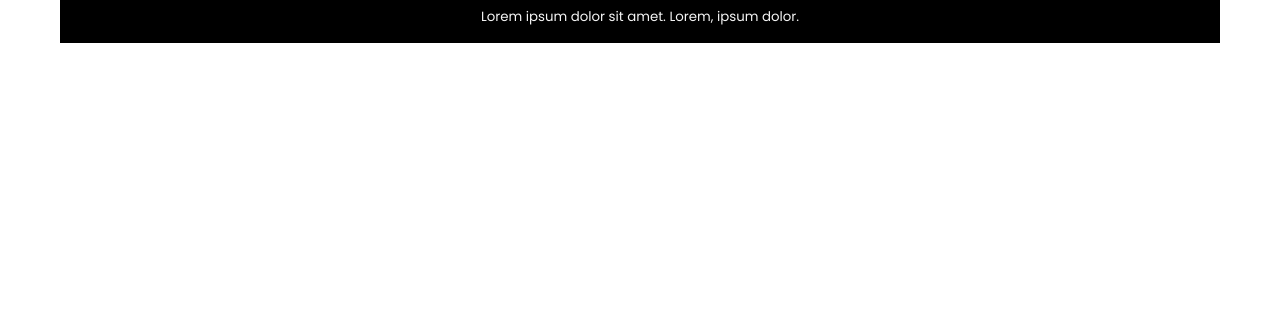
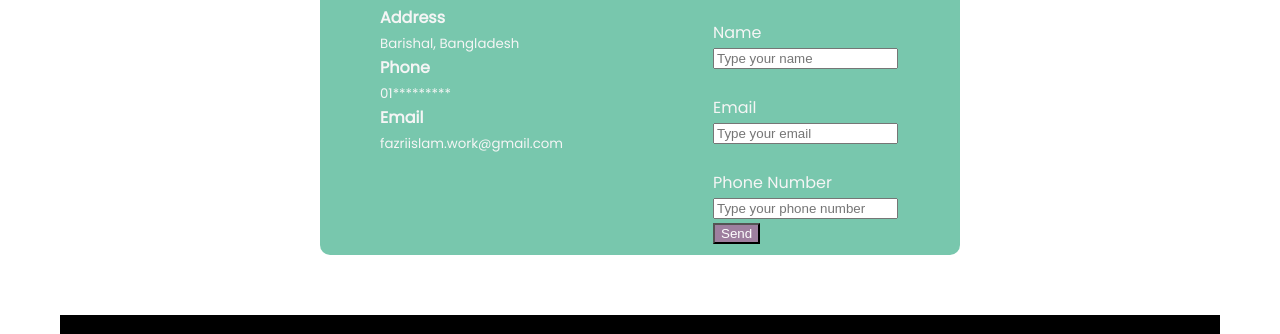
Before and after one commit to fazriislam/mission-22, a plain HTML site: page index.html in a window 1280 px wide. Shown: the part 1772-2106 px from the top of the page. Before the commit the page ends 1875 px from the top, so only its background shows below. Drawn offline with Linux system fonts and the light colour scheme.

Commit message:
Complete Assignment

```diff
--- a/index.html
+++ b/index.html
@@ -160,6 +160,46 @@
 
     <!-- End Community Section -->
 
+    <!--Start Contact Section-->
+
+
+    <section>
+        <div class="contact-section">
+            <h1 id="contact-us">Contact Us</h1>
+            <div class="Contact-div">
+                <div class="address-side">
+                    <div>
+                        <strong>Address</strong> <br>
+                        <small>Barishal, Bangladesh</small>
+                    </div>
+                    <div>
+                        <strong>Phone</strong><br>
+                        <small>01*********</small>
+                    </div>
+                    <div>
+                        <strong>Email</strong><br>
+                        <small>fazriislam.work@gmail.com</small>
+                    </div>
+
+                </div>
+
+                <div class="guest-info">
+                    <h1>Send Message</h1>
+                    <label for="name">Name</label> <br>
+                    <input type="text" id="name" placeholder="Type your name" required> <br> <br>
+                    <label for="email">Email</label><br>
+                    <input type="mail" id="email" placeholder="Type your email" required> <br> <br>
+                    <label for="phone">Phone Number</label><br>
+                    <input type="tel" id="phone" placeholder="Type your phone number" required> <br>
+                    <button id="send-button">Send</button>
+                </div>
+            </div>
+        </div>
+    </section>
+
+
+    <!--End Contact Section-->
+
     <!--Start Footer Section-->
 
 
@@ -168,6 +208,7 @@
         <small id="last-line">Lorem ipsum dolor sit amet. Lorem, ipsum dolor.</small>
     </footer>
 
+
     <!--End Footer Section-->
 
 </body>
--- a/style.css
+++ b/style.css
@@ -6,6 +6,9 @@ font-family: 'Poppins', sans-serif;
 margin: 0;
 padding: 0;
 }
+
+/* Start Head */
+
 .section-div{
     display: flex;
     width: 90%;
@@ -49,6 +52,8 @@ padding: 0;
 }
 
 /* End Head */
+/* Start My Mission */
+
 .my-mission-div{
 }
 #my-mission{
@@ -74,7 +79,7 @@ padding: 0;
 .mission-illu img{
     width: 40%;
 }
-/* Mission Box */
+/* End Mission Box */
 .vission-box{
     width: 300px;
     height: 300px;
@@ -87,7 +92,7 @@ padding: 0;
 .vission-illu img{
     width: 40%;
 }
-/* vission Box */
+/* End vission Box */
 .goal-box{
     width: 300px;
     height: 300px;
@@ -100,8 +105,10 @@ padding: 0;
 .goal-illu img{
     width: 40%;
 }
+/* End Goal Box*/
 
-/* Emd My Mission */
+/* End My Mission */
+/* Start Development Section */
 
 .development-img{
     width: 100%;
@@ -115,6 +122,7 @@ padding: 0;
 }
 
 /* End Development Section */
+/* Start Community Section */
 
 .community-bgi{
     background-image: url(images/shapes/shape-1.png);
@@ -129,6 +137,37 @@ padding: 0;
 }
 
 /* End Community Section */
+/* Start Contact Section */
+
+.contact-section{
+    background-color: rgba(13, 155, 108, 0.555);
+    width: 50%;
+    margin: 0 auto;
+    border-radius: 10px;
+    padding-bottom: 10px;
+    color: whitesmoke;
+}
+#contact-us{
+    text-align: center;
+}
+.Contact-div{
+    display: flex;
+}
+.address-side{
+    padding-top: 60px;
+    padding-left: 60px;
+}
+.guest-info{
+    margin-left: 150px;
+    margin-top: 0;
+}
+#send-button{
+    background-color: rgba(214, 21, 140, 0.404);
+    color: white;
+}
+
+/* End Contact Section */
+/* Start Footer */
 
 .last-section{
     background-color: black;
@@ -150,3 +189,5 @@ font-family: 'Oswald', sans-serif;
 font-family: 'Poppins', sans-serif;
 font-family: 'The Nautigal', cursive;
 }
+
+/* End Footer */
```
